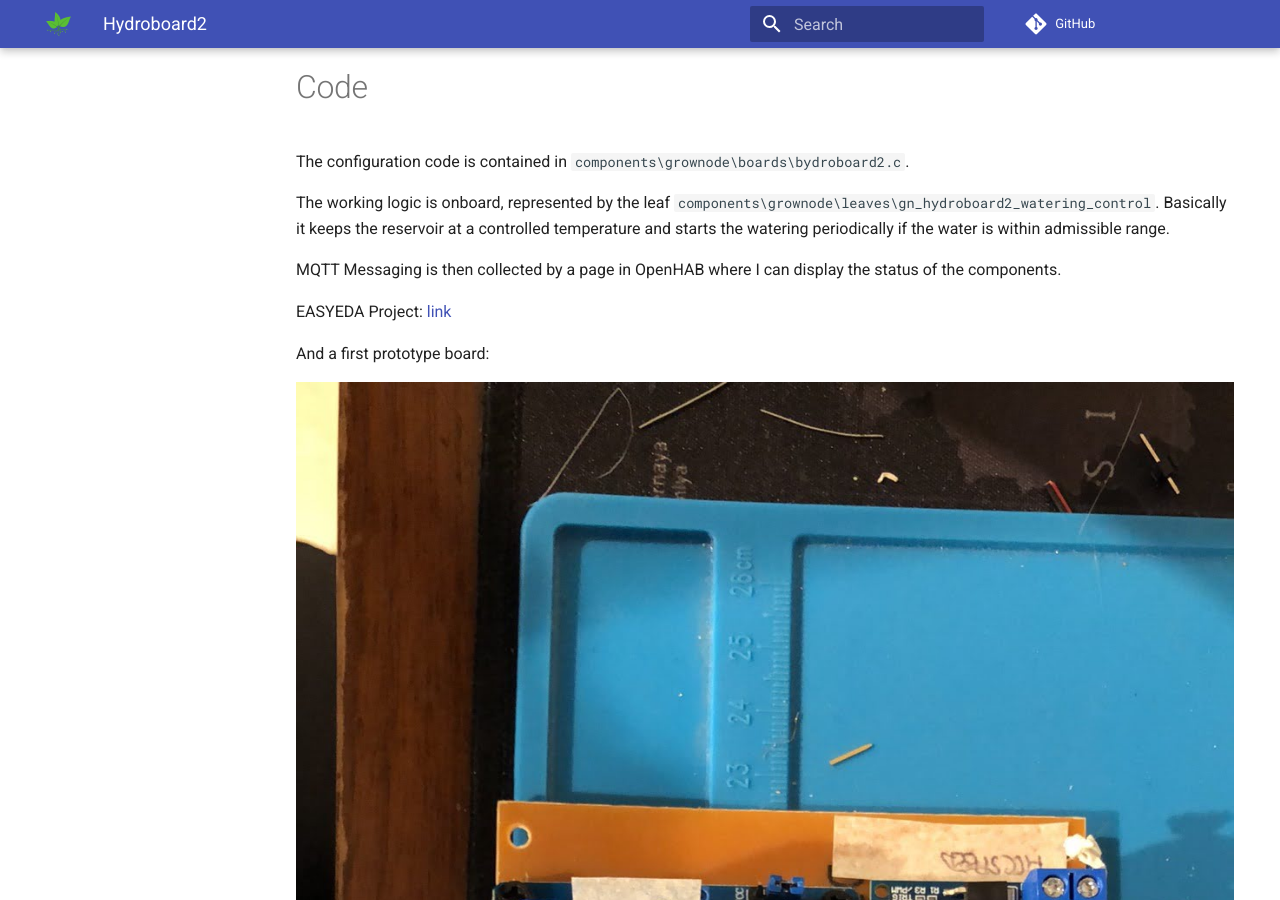
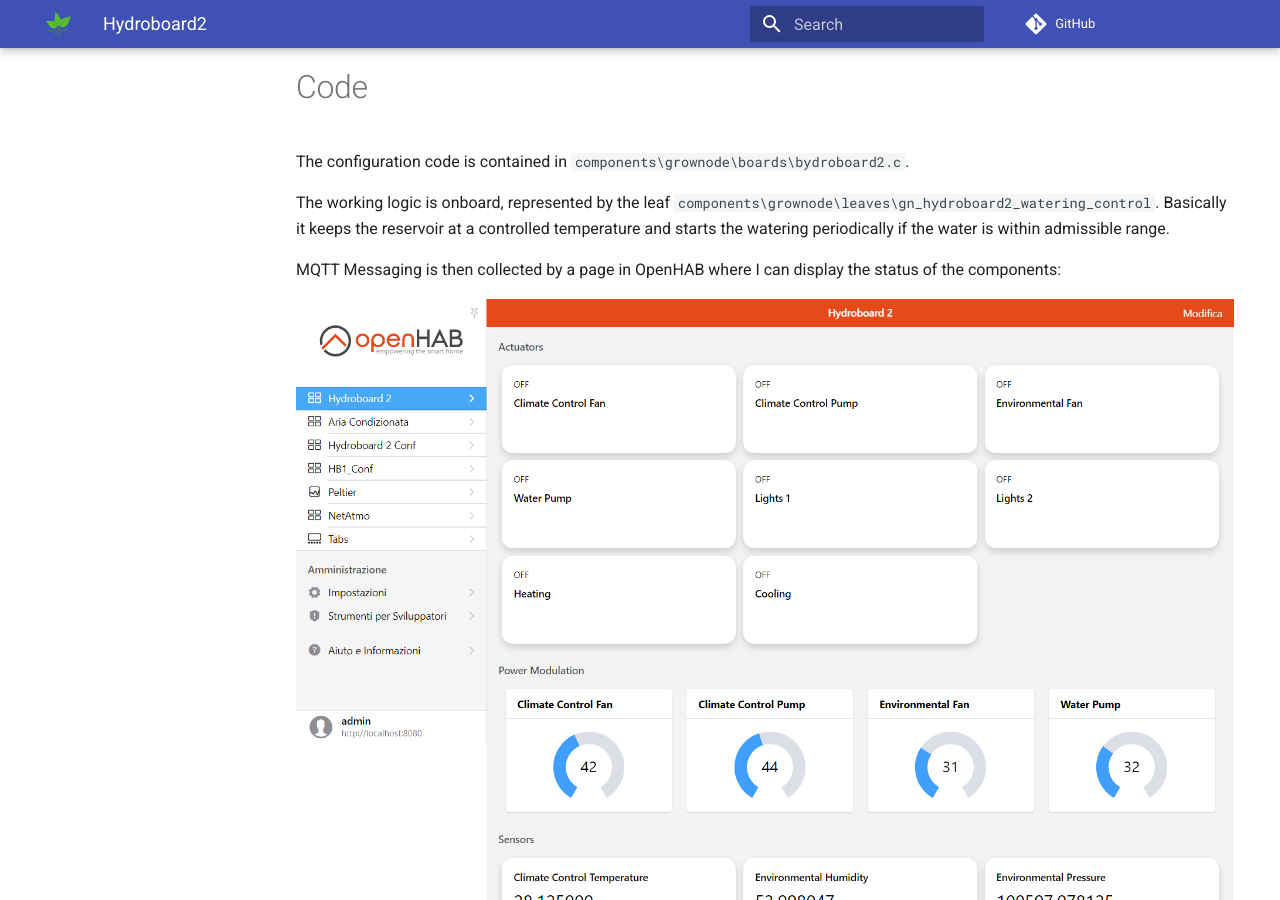
Before and after one commit to ogghst/grownode, an MkDocs documentation site: the page built from docs/boards_hb2.md, in a window 1280 px wide and 900 px high, scrolled down 562 px. Built offline with MkDocs 1.6.1 and Material for MkDocs 9.7.7, drawn with Linux system fonts in a browser that asks for light colours; comment, search, counter and statistics services are not loaded; old or Windows-style settings are respelled for this version of MkDocs; some of the changed text lies outside the part shown.

Commit message:
hb2 docs

```diff
--- a/docs/boards_hb2.md
+++ b/docs/boards_hb2.md
@@ -20,15 +20,17 @@ The configuration code is contained in `components\grownode\boards\bydroboard2.c
 
 The working logic is onboard, represented by the leaf `components\grownode\leaves\gn_hydroboard2_watering_control`. Basically it keeps the reservoir at a controlled temperature and starts the watering periodically if the water is within admissible range.
 
-MQTT Messaging is then collected by a page in OpenHAB where I can display the status of the components.
+MQTT Messaging is then collected by a page in OpenHAB where I can display the status of the components:
+
+![openhab](../resources/solutions/hydroboard2/hb2_controller.png)
 
 EASYEDA Project: [link](https://oshwlab.com/nicola.muratori/test_hydroboard1_thruhole_copy)
 
-And a first prototype board:
+The first prototype board:
 
 ![front](../resources/solutions/hydroboard2/hb2_front.jpg)
 
-![back](../resources/solutions/hydroboard2/hb2_front.jpg)
+![back](../resources/solutions/hydroboard2/hb2_back.jpg)
 
 Here's the beautiful IKEA case :)
 
```
Also changed, not shown: docs/resources/solutions/hydroboard2/hb2_controller.png (added).
